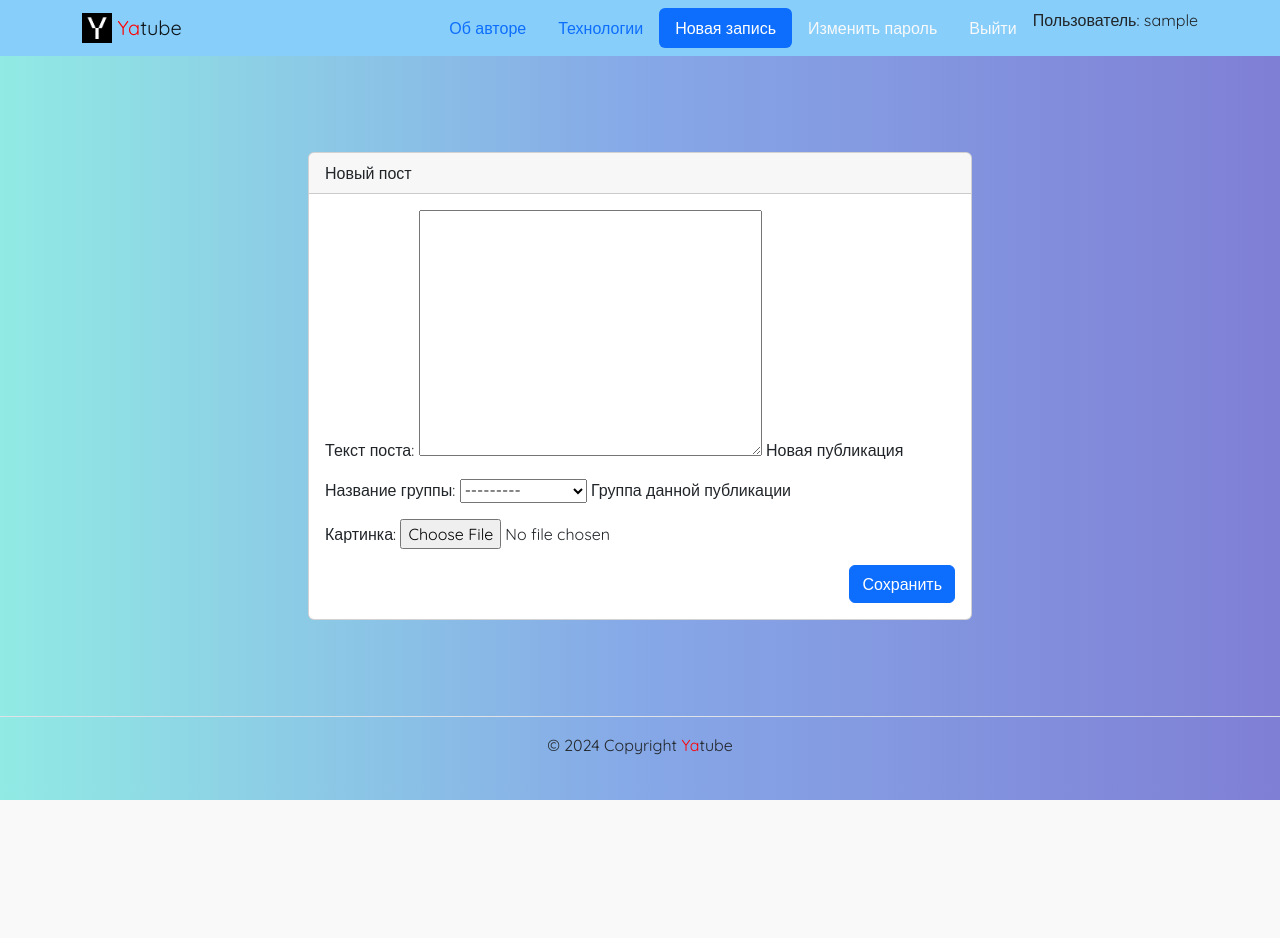
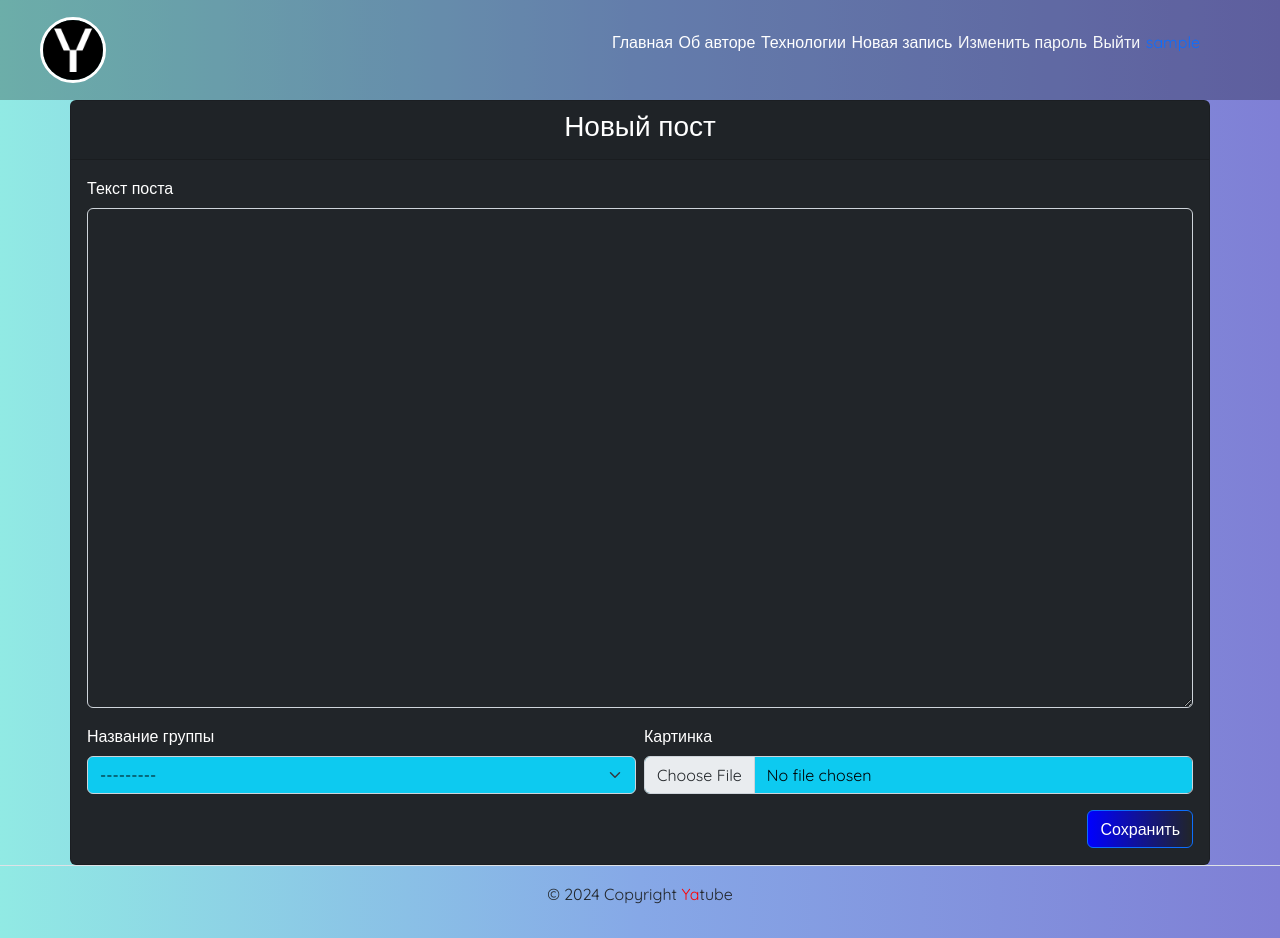
Before and after one commit to bissaliev/hw05_final, a Django app: page /create/ in a window 1280 px wide. Before the commit the page ends 800 px from the top, so only its background shows below. Run offline with Django 3.2, Linux system fonts and the light colour scheme; a user stored in the database is signed in; tables that the repository leaves empty hold one stand-in row (values such as "Sample post"); parts of the project's set-up code (start-up, migrations or seed data) failed here and were passed over; some libraries are stand-ins or nearby versions.

Commit message:
Верстка Страницы создания и редактирования постов, шапка

```diff
--- a/yatube/posts/forms.py
+++ b/yatube/posts/forms.py
@@ -8,10 +8,10 @@ class PostForm(forms.ModelForm):
     class Meta:
         model = Post
         fields = ('text', 'group', 'image')
-        help_texts = {
-            'text': 'Новая публикация',
-            'group': 'Группа данной публикации'
-        }
+        # help_texts = {
+            # 'text': 'Новая публикация',
+            # 'group': 'Группа данной публикации'
+        # }
 
 
 class CommentForm(forms.ModelForm):
--- a/yatube/static/css/style.css
+++ b/yatube/static/css/style.css
@@ -11,27 +11,26 @@ a {
     text-decoration: none;
 }
 
-/* header */
+/* ======================header=========================== */
+
+.open {
+    display: flex !important;
+}
 
 .my_header {
     display: flex;
     align-items: center;
     justify-content: space-between;
     min-height: 100px;
-    background-color: #7f7fd5;
+    background-color: #00000042;
     color: #FFFFFF;
     padding: 0 40px;
 }
 
 .logo {
-    display: flex;
-    justify-content: center;
-    flex-direction: column;
-    align-items: center;
     border-radius: 50%;
-    border: 1px solid red;
-    width: 90px;
-    height: 90px;
+    overflow: hidden;
+    border: 3px solid white;
 }
 
 .navig {
@@ -295,3 +350,19 @@ a {
 }
 
 /* profile */
+
+/* post_create */
+
+.post_create_text textarea {
+    height: 500px;
+}
+
+/* изменение цвета кнопки */
+.btn-primary,
+.btn-primary:hover,
+.btn-primary:active,
+.btn-primary:visited {
+    background: linear-gradient(90deg, blue, transparent) !important;
+}
+
+/* post_create */
--- a/yatube/templates/includes/header.html
+++ b/yatube/templates/includes/header.html
@@ -1,67 +1,72 @@
 {% load static %}
-<nav class="navbar navbar-light" style="background-color: lightskyblue">
-  <div class="container">
-    <a class="navbar-brand" href="{% url 'posts:index' %}">
-      <img src="{% static 'img/logo.png' %}" width="30" height="30" class="d-inline-block align-top" alt="">
-      <span style="color:red">Ya</span>tube
-    </a>
-    {% comment %} {# Добавлено в спринте #} {% endcomment %}
-    {% comment %} Меню - список пунктов со стандартными классами Bootsrap. {% endcomment %}
-    {% comment %} Класс nav-pills нужен для выделения активных пунктов  {% endcomment %}
-    {% with request.resolver_match.view_name as view_name %}
-    <ul class="nav nav-pills">
-      <li class="nav-item">
-        <a class="nav-link {% if view_name  == 'about:author' %}active{% endif %}" href="{% url 'about:author' %}">Об авторе</a>
-      </li>
-      <li class="nav-item">
-        <a class="nav-link {% if view_name  == 'about:tech' %}active{% endif %}" href="{% url 'about:tech' %}">Технологии</a>
-      </li>
-      {% if request.user.is_authenticated %}
-      <li class="nav-item">
-        <a class="nav-link {% if view_name  == 'posts:post_create' %} active {% endif %}"
-        href="{% url 'posts:post_create' %}">Новая запись</a>
-      </li>
-      </li>
-      <li class="nav-item">
-        <a class="nav-link link-light {% if view_name  == 'users:password_reset_form' %}active{% endif %}" href="{% url 'users:password_reset_form' %}">Изменить пароль</a>
-      </li>
-      <li class="nav-item">
-        <a class="nav-link link-light {% if view_name  == 'users:logout' %}active{% endif %}" href=" {% url 'users:logout' %} ">Выйти</a>
-      </li>
-      <li>
-        Пользователь: {{ user.username }}
-      </li>
-      {% else %}
-      <li class="nav-item">
-        <a class="nav-link link-light {% if view_name  == 'users:login' %}active{% endif %}" href=" {% url 'users:login' %} ">Войти</a>
-      </li>
-      <li class="nav-item">
-        <a class="nav-link link-light {% if view_name  == 'users:signup' %}active{% endif %}" href="{% url 'users:signup' %}">Регистрация</a>
-      </li>
-      {% endif %}
-    {% endwith %}
-    </ul>
-    {# Конец добавленого в спринте #}
-  </div>
-</nav>
-{% comment %} <header class="my_header">
+<header class="my_header">
     <div class="logo">
-        <span>Frontend</span>
-        <span>Кейс</span>
+        <img src="{% static 'img/logo.png' %}" width="60" height="60" class="d-inline-block align-top" alt="">
     </div>
     <!-- Меню сайта -->
     <nav class="navig">
         <ul>
-            <li>Главная</li>
-            <li>Каталог работ</li>
-            <li>Услуги</li>
-            <li>Галерея</1i>
-            <li>Отзывы</li>
-            <li>Контакты</li>
+            <li><a class="nav-link" href="{% url 'posts:index' %}">Главная</a></li>
+            <li><a class="nav-link" href="{% url 'about:author' %}">Об авторе</a></li>
+            <li><a class="nav-link" href="{% url 'about:tech' %}">Технологии</a></li>
+            <li><a class="nav-link" href="{% url 'posts:post_create' %}">Новая запись</a></1i>
+            <li><a class="nav-link link-light" href="{% url 'users:password_reset_form' %}">Изменить пароль</a></li>
+            <li><a class="nav-link link-light" href=" {% url 'users:logout' %} ">Выйти</a></li>
+            <li><a href="#">{{ user.username }}</a></li>
         </ul>
     </nav>
     <!-- Иконка бургерменю-->
     <div class="burger">
         <span></span>
     </div>
-</header> {% endcomment %}
+    <script>
+      document.querySelector('.burger').addEventListener('click', function() {
+        this.classList.toggle('active');
+        document.querySelector('.navig').classList.toggle('open');
+      })
+    </script>
+</header>
+
+
+
+{% comment %} <nav class="navbar navbar-light" style="background-color: lightskyblue"> {% endcomment %}
+  {% comment %} <div class="container"> {% endcomment %}
+    {% comment %} <a class="navbar-brand" href="{% url 'posts:index' %}"> {% endcomment %}
+      {% comment %} <img src="{% static 'img/logo.png' %}" width="30" height="30" class="d-inline-block align-top" alt=""> {% endcomment %}
+      {% comment %} <span style="color:red">Ya</span>tube {% endcomment %}
+    {% comment %} </a> {% endcomment %}
+    {% comment %} {% with request.resolver_match.view_name as view_name %} {% endcomment %}
+    {% comment %} <ul class="nav nav-pills"> {% endcomment %}
+      {% comment %} <li class="nav-item">  {% endcomment %}
+        {% comment %} <a class="nav-link {% if view_name  == 'about:author' %}active{% endif %}" href="{% url 'about:author' %}">Об авторе</a> {% endcomment %}
+      {% comment %} </li> {% endcomment %}
+      {% comment %} <li class="nav-item"> {% endcomment %}
+        {% comment %} <a class="nav-link {% if view_name  == 'about:tech' %}active{% endif %}" href="{% url 'about:tech' %}">Технологии</a> {% endcomment %}
+      {% comment %} </li> {% endcomment %}
+      {% comment %} {% if request.user.is_authenticated %} {% endcomment %}
+      {% comment %} <li class="nav-item"> {% endcomment %}
+        {% comment %} <a class="nav-link {% if view_name  == 'posts:post_create' %} active {% endif %}" {% endcomment %}
+        {% comment %} href="{% url 'posts:post_create' %}">Новая запись</a> {% endcomment %}
+      {% comment %} </li> {% endcomment %}
+      {% comment %} </li> {% endcomment %}
+      {% comment %} <li class="nav-item">  {% endcomment %}
+        {% comment %} <a class="nav-link link-light {% if view_name  == 'users:password_reset_form' %}active{% endif %}" href="{% url 'users:password_reset_form' %}">Изменить пароль</a> {% endcomment %}
+      {% comment %} </li> {% endcomment %}
+      {% comment %} <li class="nav-item">  {% endcomment %}
+        {% comment %} <a class="nav-link link-light {% if view_name  == 'users:logout' %}active{% endif %}" href=" {% url 'users:logout' %} ">Выйти</a> {% endcomment %}
+      {% comment %} </li> {% endcomment %}
+      {% comment %} <li> {% endcomment %}
+        {% comment %} Пользователь: {{ user.username }} {% endcomment %}
+      {% comment %} </li> {% endcomment %}
+      {% comment %} {% else %} {% endcomment %}
+      {% comment %} <li class="nav-item">  {% endcomment %}
+        {% comment %} <a class="nav-link link-light {% if view_name  == 'users:login' %}active{% endif %}" href=" {% url 'users:login' %} ">Войти</a> {% endcomment %}
+      {% comment %} </li> {% endcomment %}
+      {% comment %} <li class="nav-item">  {% endcomment %}
+        {% comment %} <a class="nav-link link-light {% if view_name  == 'users:signup' %}active{% endif %}" href="{% url 'users:signup' %}">Регистрация</a> {% endcomment %}
+      {% comment %} </li> {% endcomment %}
+      {% comment %} {% endif %} {% endcomment %}
+    {% comment %} {% endwith %} {% endcomment %}
+    {% comment %} </ul> {% endcomment %}
+  {% comment %} </div> {% endcomment %}
+{% comment %} </nav> {% endcomment %}
--- a/yatube/templates/posts/create_post.html
+++ b/yatube/templates/posts/create_post.html
@@ -1,30 +1,39 @@
 {% extends "base.html" %}
+{% load user_filters %}
 {% block title %}
 {% if is_edit %} <title> Редактировать запись </title>
 {% else %} <title> Новый пост </title> {% endif%}
 {% endblock %}
 {% block content %}
     <main>
-      <div class="container py-5">
+      <div class="container">
         <div class="row justify-content-center">
-          <div class="col-md-8 p-5">
-            <div class="card">
-              <div class="card-header">
-                {% if is_edit %} Редактировать пост
-                {% else %} Новый пост {% endif %}
+          <div class="col-md-12 p-0">
+            <div class="card text-bg-dark">
+              <div class="card-header text-center ">
+                <h3 class="card-title">{% if is_edit %} Редактировать пост {% else %} Новый пост {% endif %}</h3>
               </div>
               <div class="card-body">
-                <form method="post" enctype="multipart/form-data"
-                  {% if action_url %}
-                   action="{% url action_url %}"
-                  {% endif %}>
+                <form method="post" enctype="multipart/form-data" {% if action_url %} action="{% url action_url %}" {% endif %}>
                   {% csrf_token %}
-                  {{form.as_p}}
+                  {% comment %} {{form.as_p}} {% endcomment %}
+                  <div class="mb-3 post_create_text"><label for="" class="form-label">{{form.text.label}}</label>{{form.text|addclass:'form-control text-bg-dark'}}</div>
+
+                  <div class="row g-2 ">
+                    <div class="col-md">
+                        <div class="form-floating">
+                            <div class="mb-3"><label for="" class="form-label">{{form.group.label}}</label>{{form.group|addclass:'form-select text-bg-info '}}</div>
+                        </div>
+                    </div>
+                    <div class="col-md">
+                        <div class="form-floating">
+                            <div class="mb-3"><label for="" class="form-label">{{form.image.label}}</label>{{form.image|addclass:'form-control text-bg-info '}}</div>
+                        </div>
+                    </div>
+                  </div>
+
                   <div class="d-flex justify-content-end">
-                    <button type="submit" class="btn btn-primary">
-                      {% if is_edit %} Добавить
-                      {% else %} Сохранить {% endif %}
-                    </button>
+                    <button type="submit" class="btn btn-primary">{% if is_edit %} Добавить{% else %} Сохранить {% endif %}</button>
                   </div>
                 </form>
               </div>
```
Also changed, not shown: other parts of yatube/static/css/style.css (+60 -4 lines), yatube/static/css/bootstrap.min.css.
